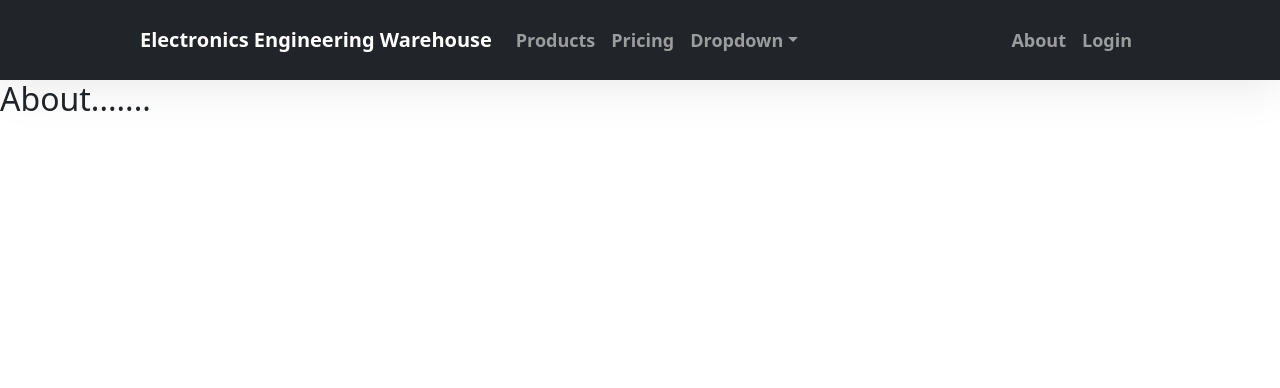
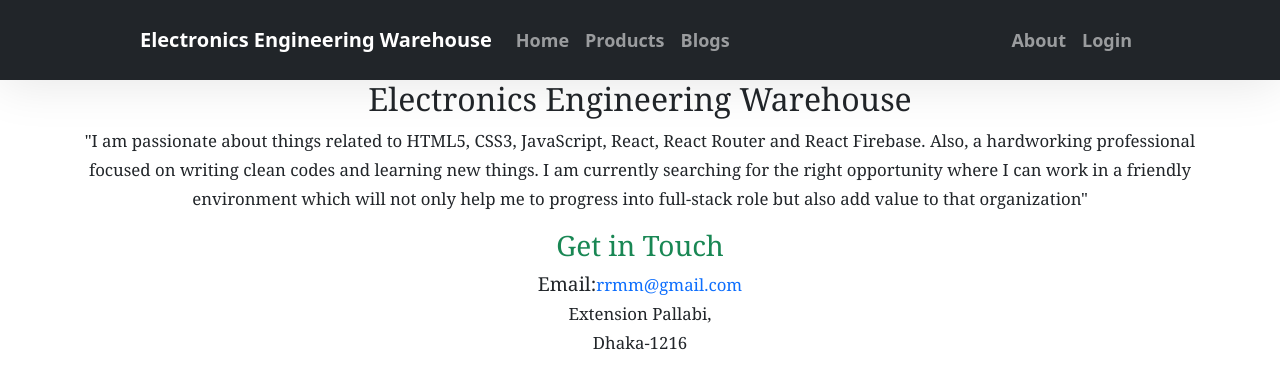
Before and after one commit to raselcsedev/electronics-engineering-warehouse, a React (Create React App) app: page /about in a window 1280 px wide. Shown: the top 388 px of the page. Built offline with nearby package versions, Linux system fonts and the light colour scheme; no server answers.

Commit message:
added about page

```diff
--- a/src/App.js
+++ b/src/App.js
@@ -11,6 +11,7 @@ import Register from './Pages/Login/Register/Register';
 import RequireRoute from './Pages/Login/RequireRoute/RequireRoute';
 import Inventory from './Pages/Inventory/Inventory/Inventory';
 import AddProduct from './Pages/AddProduct/AddProduct';
+import Products from './Pages/Home/Products/Products';
 
 
 function App() {
@@ -20,6 +21,7 @@ function App() {
       <Routes>
         <Route path='/' element={<Home></Home>}></Route>
         <Route path='/home' element={<Home></Home>}></Route>
+        <Route path='/products' element={<Products></Products>}></Route>
         <Route path='/product/:productId' element={<ProductDetail></ProductDetail>}></Route>
         <Route path='/about' element={<About></About>}></Route>
         <Route path='/login' element={<Login></Login>} ></Route>
--- a/src/Pages/About/About.css
+++ b/src/Pages/About/About.css
@@ -0,0 +1,31 @@
+.about{
+    text-align: center;
+    font-size: larger;
+    font-family: Georgia, 'Times New Roman', Times, serif;
+
+}
+.image-container{
+    width: 250px;
+    height: 200px;
+    margin-right: 20px;
+    border-radius: 10px;
+}
+.about-us{
+    display: flex;
+    gap: 20px;
+    align-items: center;
+    justify-content: center;
+    font-family: 'Lucida Sans', 'Lucida Sans Regular', 'Lucida Grande', 'Lucida Sans Unicode', Geneva, Verdana, sans-serif;
+    font-size: medium;
+    color: rgba(11, 137, 95, 0.936);
+}
+
+@media (max-width:650px) {
+
+
+    .about-us{
+        gap: 25px;
+        font-size: small;
+    }
+
+}
--- a/src/Pages/About/About.js
+++ b/src/Pages/About/About.js
@@ -1,9 +1,23 @@
 import React from 'react';
+import './About.css'
+
+
 
 const About = () => {
     return (
-        <div>
-            <h2>About.......</h2>
+        <div className='about'>
+            <div className='align-items-center justify-content-center w-100'>
+
+                <div>
+                    <h2 className='w-100 '>Electronics Engineering Warehouse</h2>
+                    <p className='container'><small> "I am passionate about things related to HTML5, CSS3, JavaScript, React, React Router and React Firebase. Also, a hardworking professional focused on writing clean codes and learning new things. I am currently searching for the right opportunity where I can work in a friendly environment which will not only help me to progress into full-stack role but also add value to that organization"</small></p>
+                    <h3 className='text-success'>Get in Touch</h3>
+                    <p className='mb-0'>Email:<small className='text-primary mb-0'>rrmm@gmail.com</small></p>
+                    <p className='mt-0'><small>Extension Pallabi, <br /> Dhaka-1216</small></p>
+
+                </div>
+            </div>
+
         </div>
     );
 };
--- a/src/Pages/Shared/Header/Header.js
+++ b/src/Pages/Shared/Header/Header.js
@@ -1,5 +1,6 @@
 import { signOut } from 'firebase/auth';
 import React from 'react';
+import { Link } from 'react-router-dom';
 import { Container, Nav, Navbar, NavDropdown } from 'react-bootstrap';
 import { useAuthState } from 'react-firebase-hooks/auth';
 import auth from '../../../firebase.init';
@@ -14,28 +15,22 @@ const Header = () => {
         <>
             <Navbar collapseOnSelect expand="lg" sticky='top' bg="dark" variant="dark">
                 <Container >
-                    <Navbar.Brand href="/">Electronics Engineering Warehouse</Navbar.Brand>
+                    <Navbar.Brand as={Link} to="/">Electronics Engineering Warehouse</Navbar.Brand>
                     <Navbar.Toggle aria-controls="responsive-navbar-nav" />
                     <Navbar.Collapse id="responsive-navbar-nav">
                         <Nav className="me-auto">
-                            <Nav.Link href="/products">Products</Nav.Link>
-                            <Nav.Link href="#pricing">Pricing</Nav.Link>
-                            <NavDropdown title="Dropdown" id="collasible-nav-dropdown">
-                                <NavDropdown.Item href="#action/3.1">Action</NavDropdown.Item>
-                                <NavDropdown.Item href="#action/3.2">Another action</NavDropdown.Item>
-                                <NavDropdown.Item href="#action/3.3">Something</NavDropdown.Item>
-                                <NavDropdown.Divider />
-                                <NavDropdown.Item href="#action/3.4">Separated link</NavDropdown.Item>
-                            </NavDropdown>
+                        <Nav.Link as={Link} to="home">Home</Nav.Link>
+                            <Nav.Link as={Link} to="products">Products</Nav.Link>
+                            <Nav.Link as={Link} to="blogs">Blogs</Nav.Link>
                         </Nav>
                         <Nav>
-                            <Nav.Link href="/about">About</Nav.Link>
+                        <Nav.Link as={Link} to="about">About</Nav.Link>
                             {
                                 user?
-                                <button className='btn btn-link text-decoration-none' onClick={handleLogout}>Logout</button>
+                                <button className='btn btn-link text-white-50 text-decoration-none text-start  ps-0' onClick={handleLogout}>Logout</button>
 
                                 :
-                                <Nav.Link eventKey={2} href="/login">
+                                <Nav.Link as={Link} to="login">
                                 Login
                             </Nav.Link>}
                         </Nav>
```
